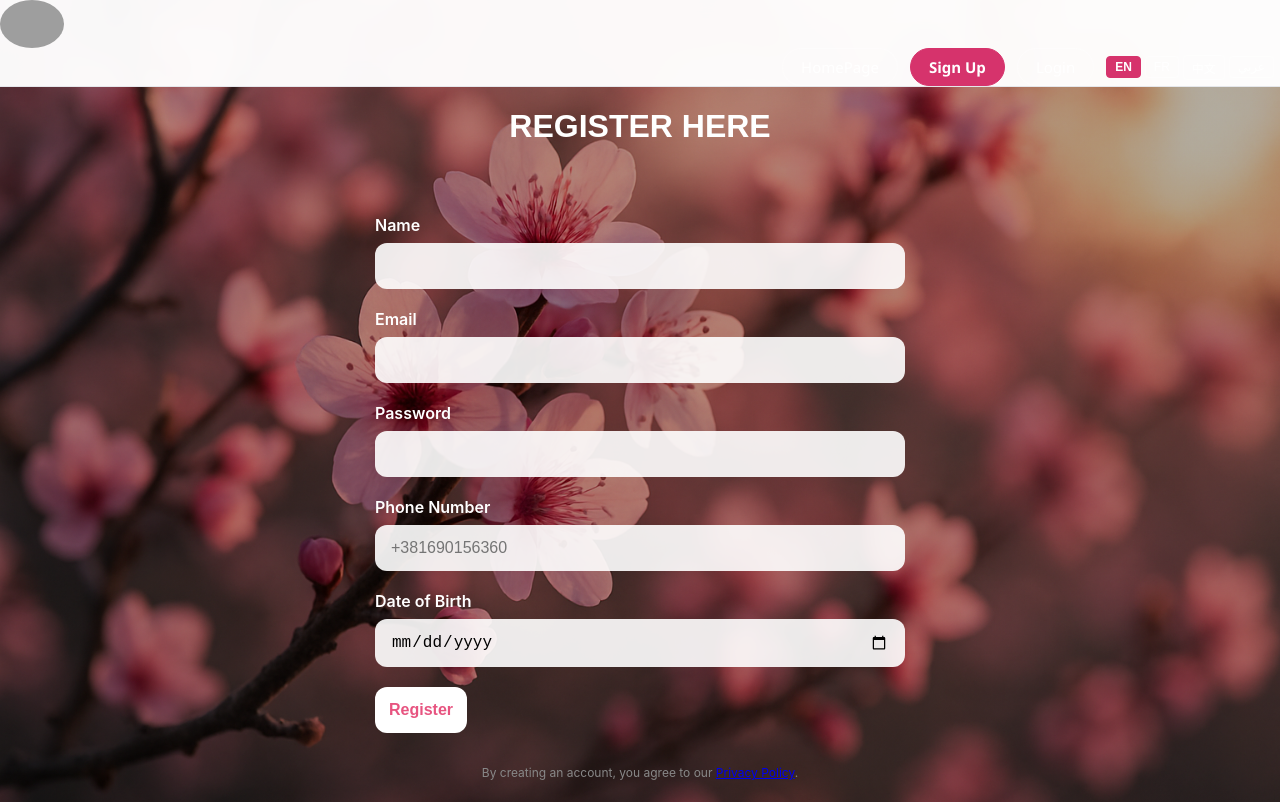
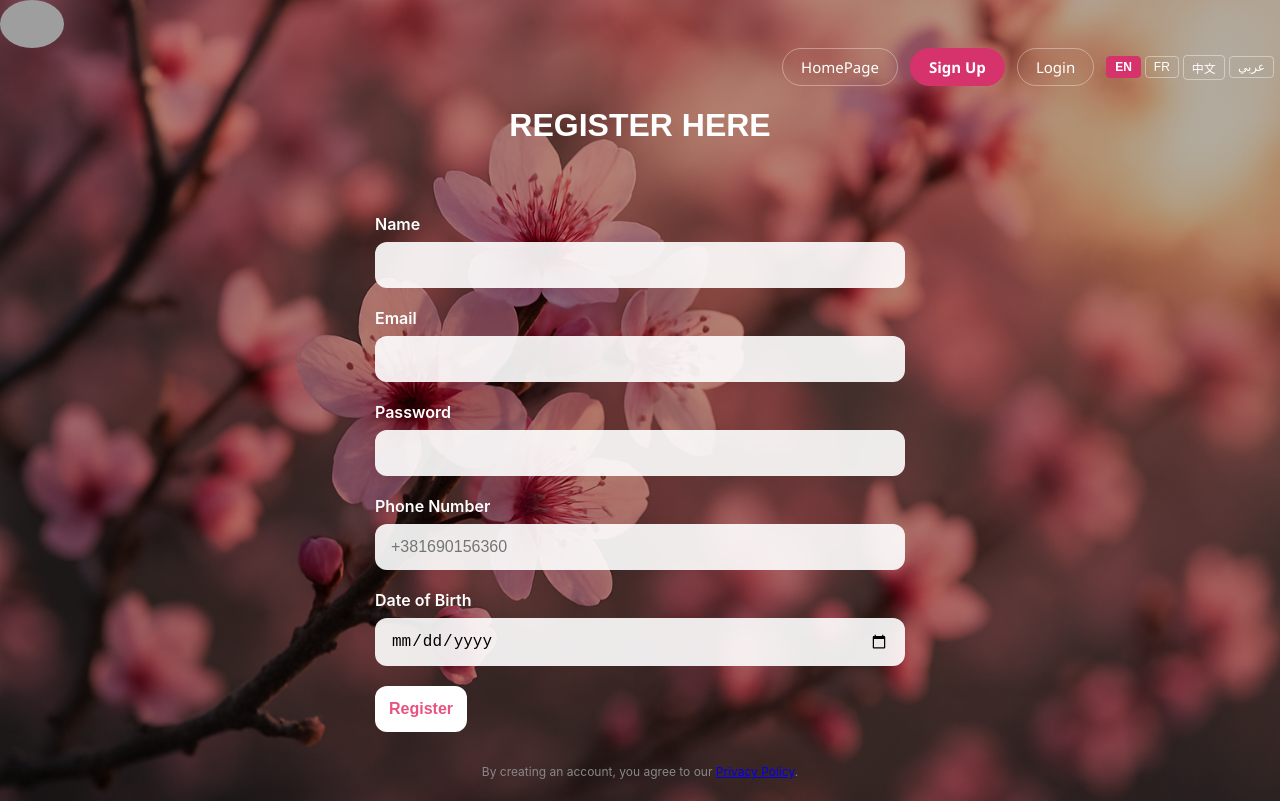
Before and after one commit to MouradMek-code/Blossom_react_web, a React (Create React App) app in the folder Blossom_React_web/: page /sign_up in a window 1280 px wide. Built offline with nearby package versions, Linux system fonts and the light colour scheme; no server answers; grey boxes are pictures that could not be loaded.

Commit message:
Restore transparent nav background on home page

```diff
--- a/Blossom_React_web/src/components/PageNav.module.css
+++ b/Blossom_React_web/src/components/PageNav.module.css
@@ -8,10 +8,6 @@
   position: sticky;
   top: 0;
   z-index: 999;
-  background: var(--nav-bg);
-  backdrop-filter: blur(12px);
-  border-bottom: 1px solid var(--border);
-  transition: background 0.3s ease;
 }
 
 .bar {
@@ -58,13 +54,13 @@
 }
 
 .navLoggedIn a {
-  color: var(--text);
-  border-color: var(--border);
+  color: #1a1a1a;
+  border-color: rgba(0, 0, 0, 0.25);
 }
 
 .navLoggedIn a:hover {
-  background-color: var(--surface-muted);
-  border-color: var(--text-muted);
+  background-color: rgba(0, 0, 0, 0.06);
+  border-color: rgba(0, 0, 0, 0.45);
 }
 
 .navLoggedIn a:global(.active) {
```
